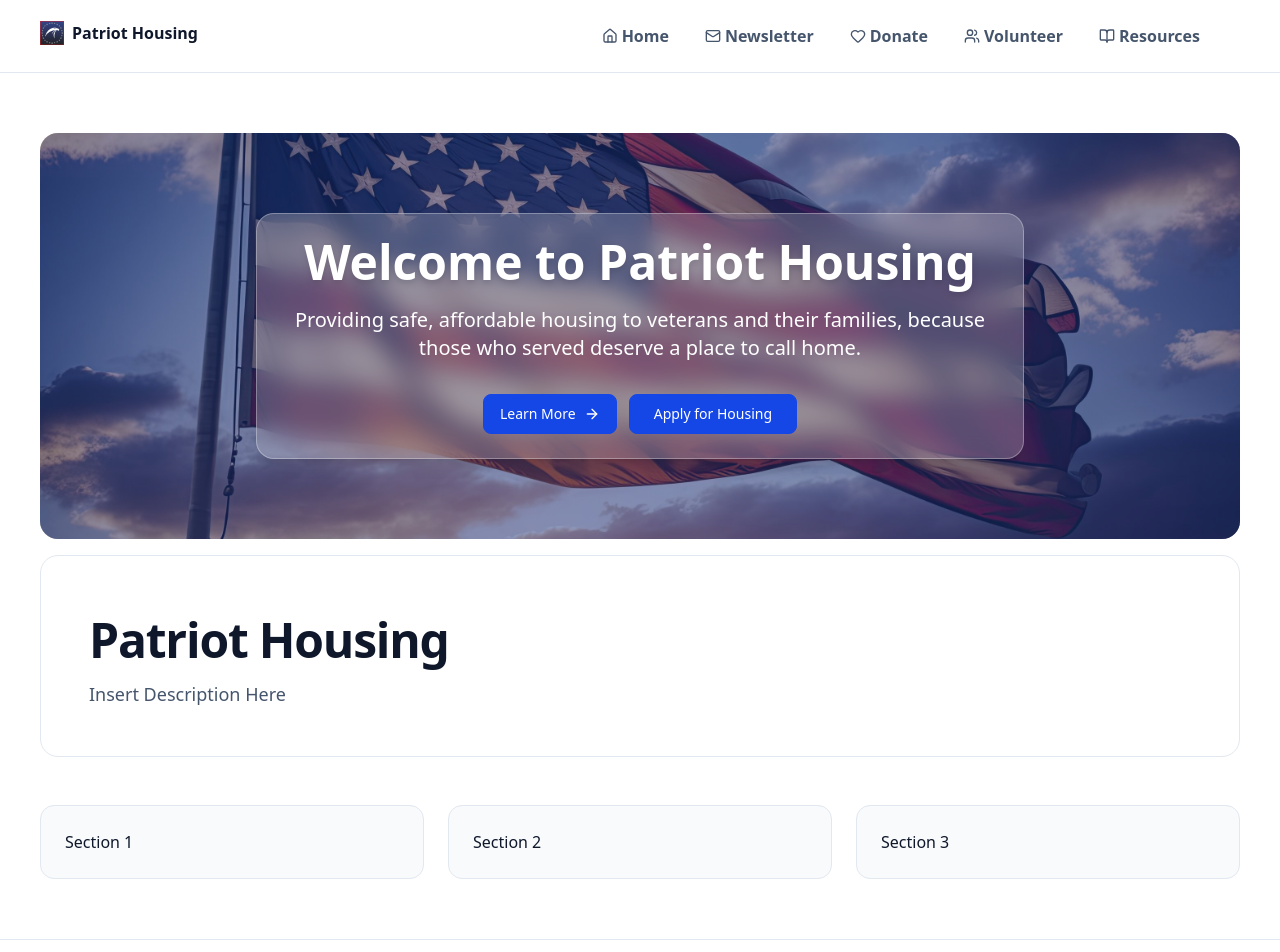
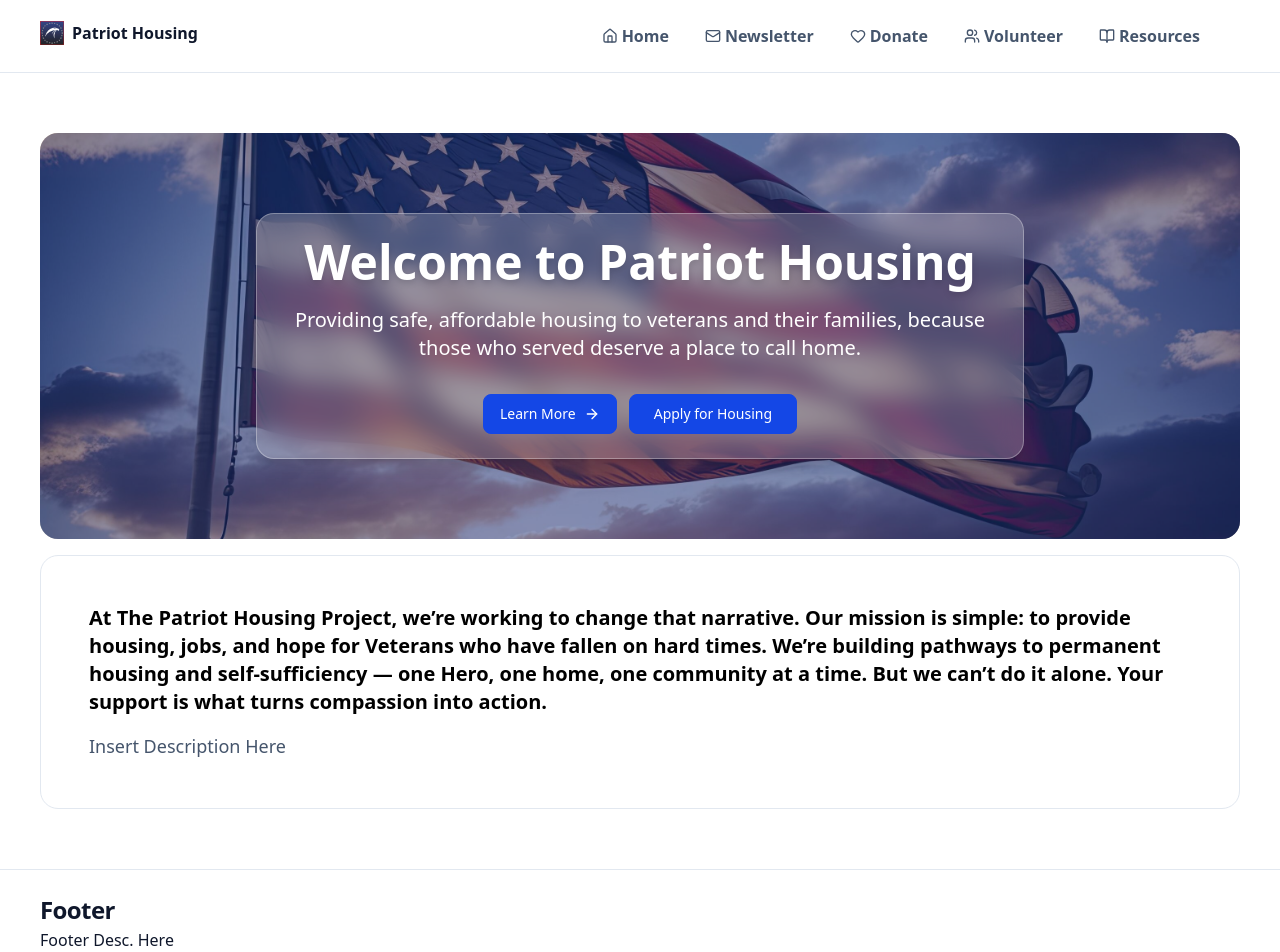
Before and after one commit to ktp-usc/patriot-housing, a Next.js app: page / in a window 1280 px wide. Shown: the top 952 px of the page. Built offline with nearby package versions, Linux system fonts and the light colour scheme.

Commit message:
added home page text - deleted sections at the bottom - expected Courasel later

```diff
--- a/app/page.tsx
+++ b/app/page.tsx
@@ -35,25 +35,19 @@ export default function Home() {
 
         {/* TODO: Image Courasel Here, can also put in section below*/}
         <section className="rounded-2xl border border-slate-200 bg-white p-8 md:p-12">
-          <h1 className="mt-3 text-3xl font-bold tracking-tight md:text-5xl">
-            Patriot Housing
-          </h1>
+          <h3 className="text-xl font-bold text-black">
+            At The Patriot Housing Project, we’re working to change that narrative.
+            Our mission is simple: to provide housing, jobs, and hope for Veterans who have fallen on hard times.
+            We’re building pathways to permanent housing and self-sufficiency — one Hero, one home, one community at a time.
+            But we can’t do it alone.
+            Your support is what turns compassion into action.
+          </h3>
           <p className="mt-4 max-w-2xl text-base text-slate-600 md:text-lg">
+            {/* TODO: Marvin suggested adding Caourasel here - under the text*/}
             Insert Description Here
           </p>
         </section>
 
-        <section className="mt-8 grid gap-6 md:grid-cols-3">
-          <div className="rounded-xl border border-slate-200 bg-slate-50 p-6">
-            Section 1
-          </div>
-          <div className="rounded-xl border border-slate-200 bg-slate-50 p-6">
-            Section 2
-          </div>
-          <div className="rounded-xl border border-slate-200 bg-slate-50 p-6">
-            Section 3
-          </div>
-        </section>
       </main>
 
       <Footer />
```
